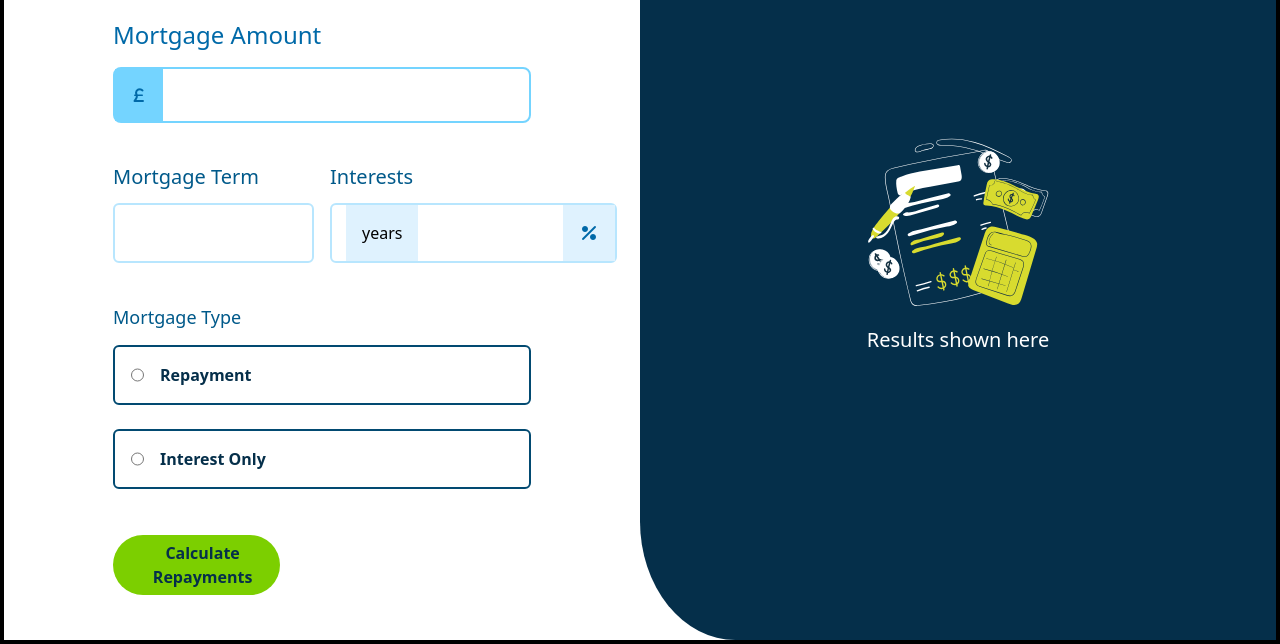
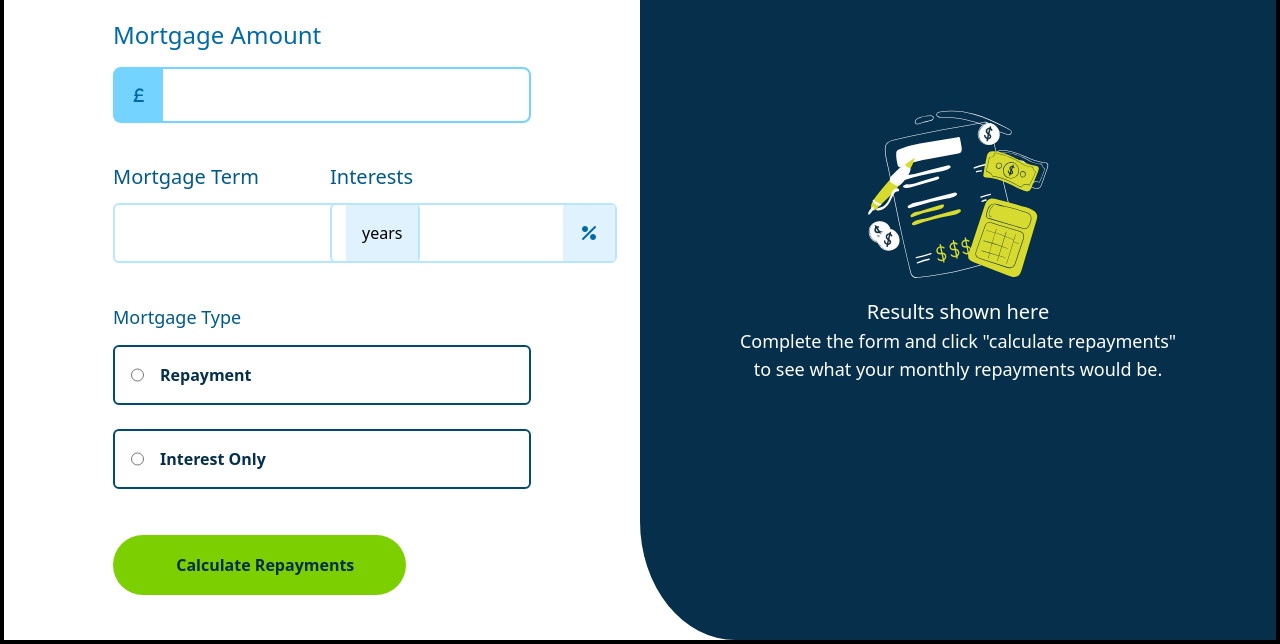
Before and after one commit to Exalteddan/mortgage-calculator, a website: page src/index.html in a window 1280 px wide. Shown: the part 156-800 px from the top of the page. Drawn offline with Linux system fonts and the light colour scheme.

Commit message:
input fixes completed

```diff
--- a/src/index.html
+++ b/src/index.html
@@ -45,7 +45,7 @@
             </section>
 
             <div class="grid grid-cols-2 gap-4">
-              <section class="term">
+              <section class="term mr-auto">
                 <div class="">
                   <label for="" class="text-sky-800 text-xl"
                     >Mortgage Term</label
@@ -103,7 +103,7 @@
           </div>
 
           <section
-            class="flex flex-row gap-3 items-center justify-center bg-lime-500 w-[40%] h-15 rounded-full cursor-pointer font-bold text-sky-950 hover:bg-transparent hover:border-2"
+            class="flex flex-row gap-3 items-center justify-center bg-lime-500 w-[70%] h-15 rounded-full cursor-pointer font-bold text-sky-950 hover:bg-transparent hover:border-2"
           >
             <img src="./assets/font-awesome/icons8-calculator-24.png" alt="" />
             <button class="cursor-pointer">Calculate Repayments</button>
@@ -118,6 +118,10 @@
             alt=""
           />
           <h1 class="text-white text-[20px]">Results shown here</h1>
+          <p class="text-white text-lg w-[70%] text-center">
+            Complete the form and click "calculate repayments" to see what your
+            monthly repayments would be.
+          </p>
         </section>
       </div>
     </div>
```
Also changed, not shown: src/main.css.
